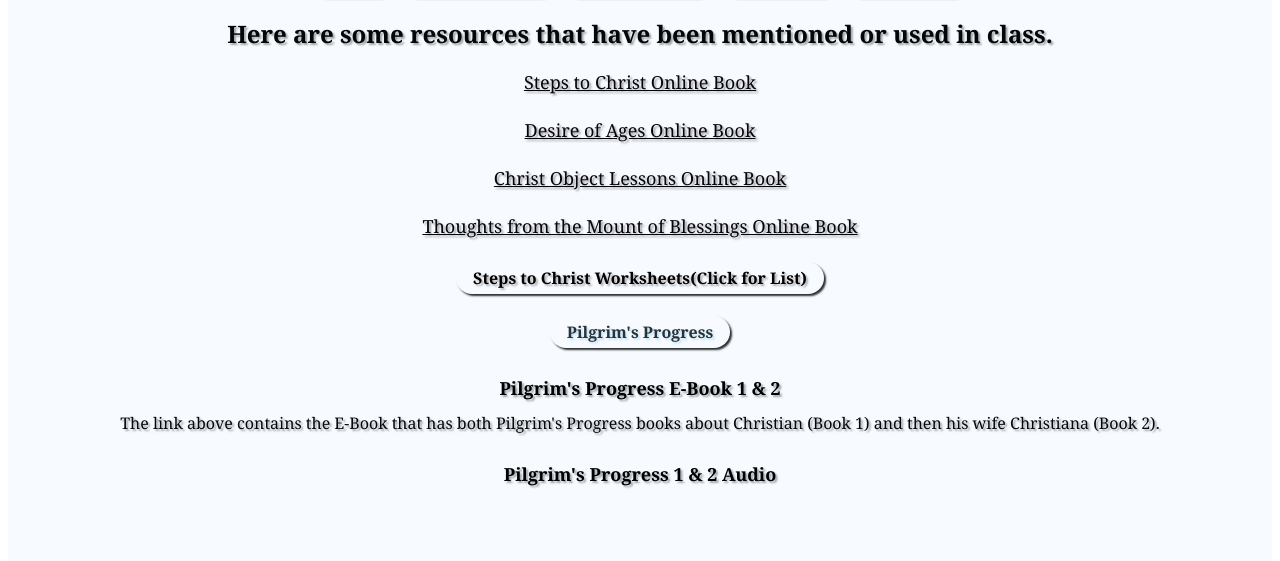
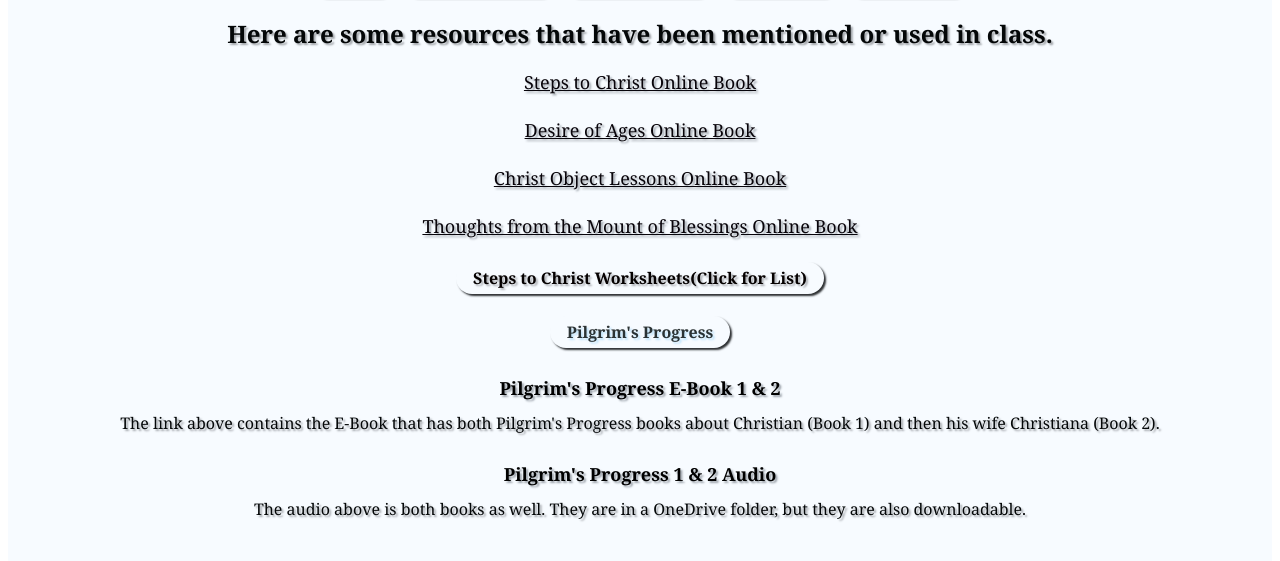
Before and after one commit to Jessie2398/SS, a plain HTML site: page resources.html in a window 1280 px wide. Both pictures are taken after a click on the button "Pilgrim's Progress". Shown: the part 125-686 px from the top of the page. Drawn offline with Linux system fonts and the light colour scheme.

Commit message:
Update resources.html

```diff
--- a/resources.html
+++ b/resources.html
@@ -64,7 +64,8 @@
         <div id="pilgrims-progress" class="dropdown-content2">
             <p><a href="https://play.google.com/books/reader?id=Bv0CAAAAQAAJ&pg=GBS.PP1&hl=en" class="links">Pilgrim's Progress E-Book 1 & 2</a>
                 The link above contains the E-Book that has both Pilgrim's Progress books about Christian (Book 1) and then his wife Christiana (Book 2).</p>
-            <a href="https://1drv.ms/f/c/facd25e6fd95070e/EpPvwL2qCWZOtUhP1auuyh8B0qspy5NIsGlNm9CN3jukWw" class="links">Pilgrim's Progress 1 & 2 Audio</a>
+           <p> <a href="https://1drv.ms/f/c/facd25e6fd95070e/EpPvwL2qCWZOtUhP1auuyh8B0qspy5NIsGlNm9CN3jukWw" class="links">Pilgrim's Progress 1 & 2 Audio</a>
+                   The audio above is both books as well. They are in a OneDrive folder, but they are also downloadable.</p>
     </div>
   </div>
 <br>
```
